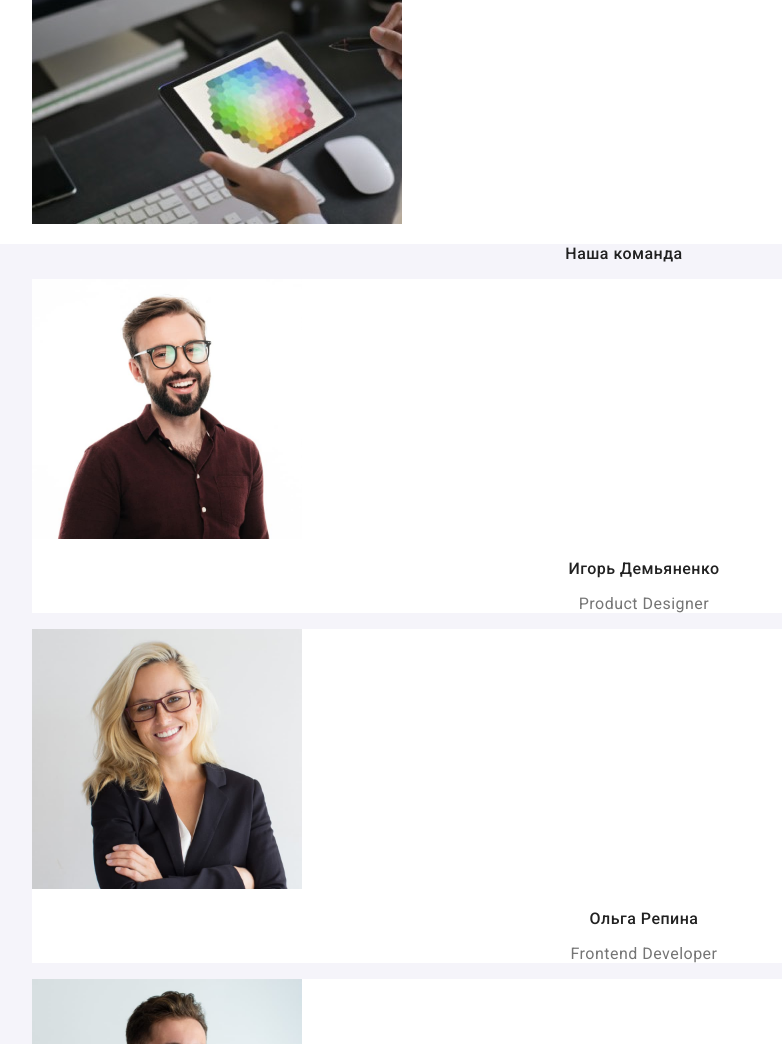
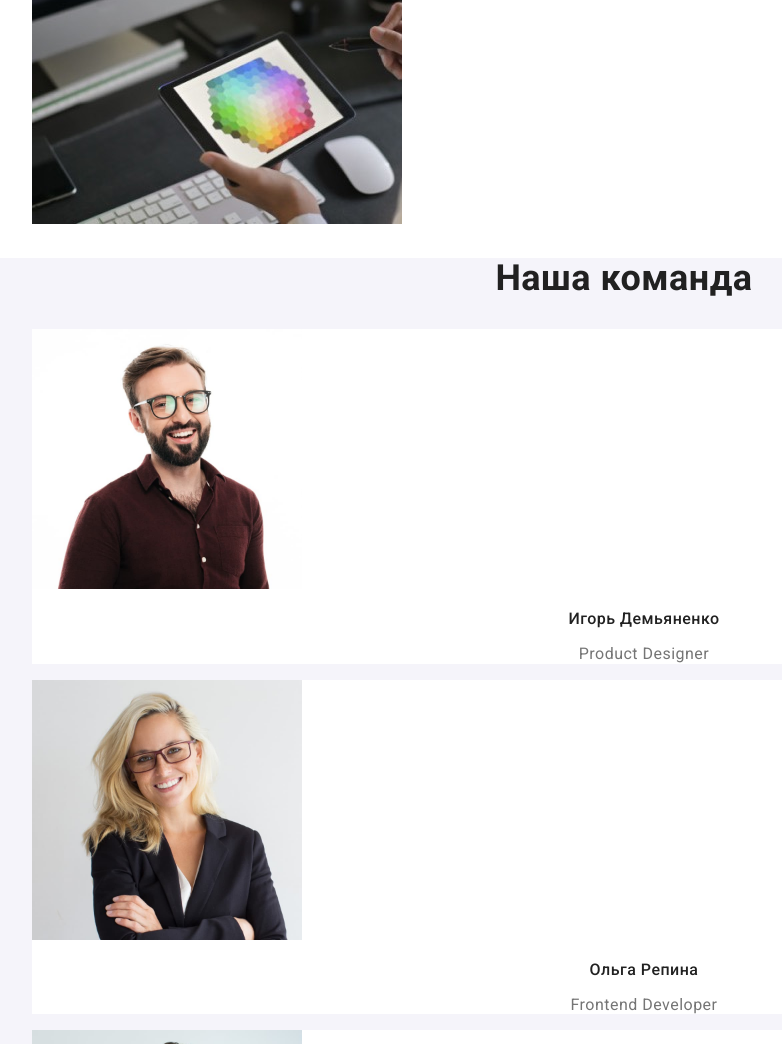
Before and after one commit to InnaLyksa/goit-markup-hw-02, a plain HTML site: page index.html in a window 1280 px wide. Shown: the part 1097-2141 px from the top of the page, without its empty margins (16-798 px from the left). Drawn offline with Linux system fonts and the light colour scheme.

Commit message:
Виправляє назву класу і стиль по ньому

```diff
--- a/css/styles.css
+++ b/css/styles.css
@@ -116,7 +116,7 @@ margin: -1px;
 
 /* Чем ми занимаемся, Наша команда*/
 .work-title,
-.team-title {
+.teams-title {
   font-weight: 700;
   font-size: 36px;
   line-height: 1.16;
--- a/index.html
+++ b/index.html
@@ -85,7 +85,7 @@
       </section>
       <!-- наша команда -->
       <section class="team">
-        <h2 class="team-title">Наша команда</h2>
+        <h2 class="teams-title">Наша команда</h2>
         <ul class="team-list list">
           <li class="team-item">
             <img src="./images/img.jpg" alt="Фото Игоря" width="270" height="260" />
```
Also changed, not shown: portfolio.html (+6 -6 lines).
